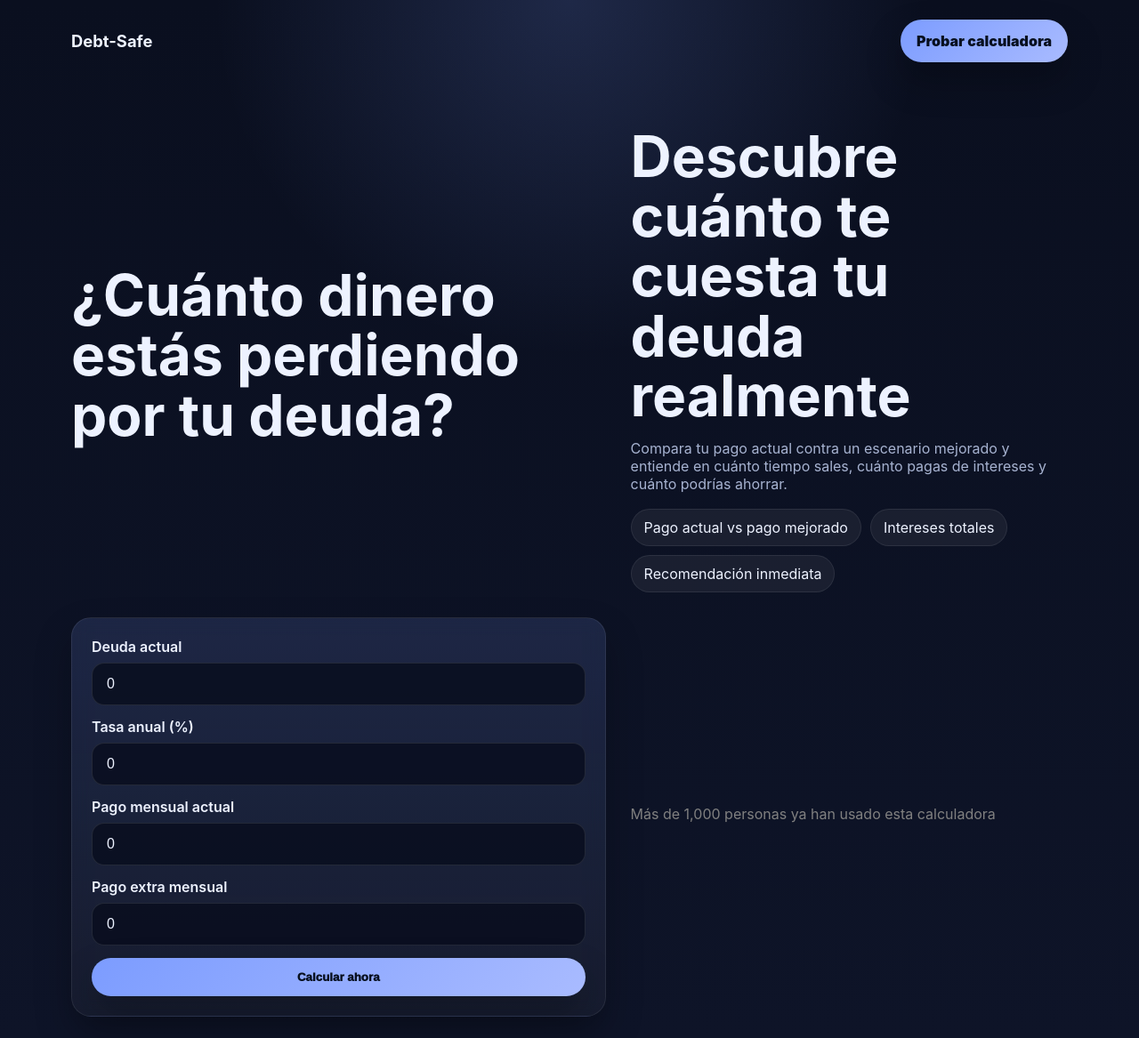
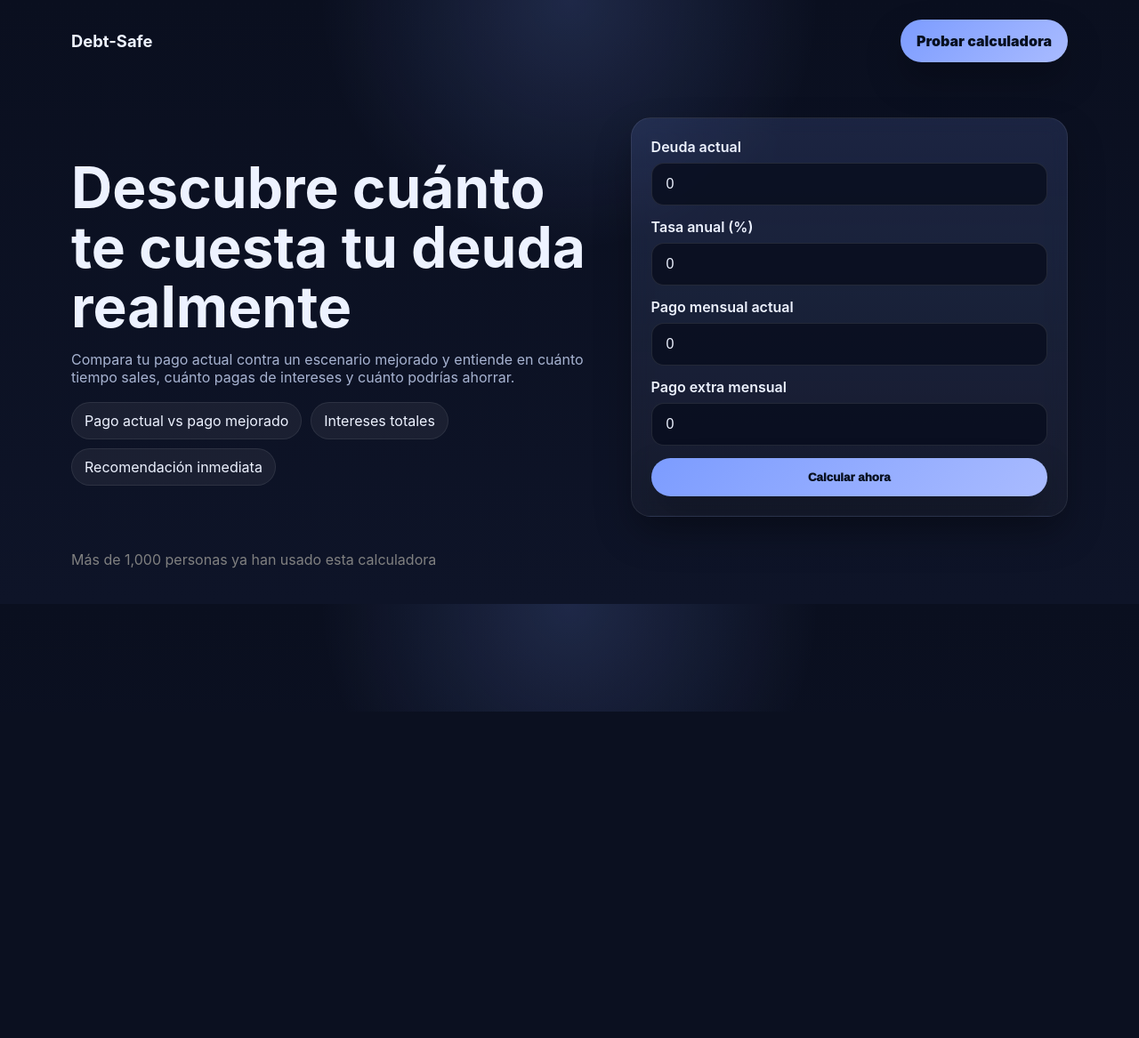
Before and after one commit to DanielMB2003/debt-safe, a FastAPI app: page / in a window 1280 px wide. Shown: the whole page at 89% size. After the commit the page ends 800 px from the top, so only its background shows below. Run offline with FastAPI, Linux system fonts and the light colour scheme.

Commit message:
Mejora de Feeling 4

```diff
--- a/app/static/css/styles.css
+++ b/app/static/css/styles.css
@@ -61,6 +61,7 @@ body {
   font-weight: 1000;
   cursor: pointer;
   box-shadow: var(--shadow);
+  gap: 10px;
 }
 
 .hero {
--- a/app/templates/home.html
+++ b/app/templates/home.html
@@ -3,9 +3,6 @@
 {% block content %}
 <section class="hero">
   <div class="container hero-grid">
-    <h2 class="hero-title">
-      ¿Cuánto dinero estás perdiendo por tu deuda?
-    </h2>
     <div>
       <h2 class="hero-title">Descubre cuánto te cuesta tu deuda realmente</h2>
       <p class="hero-copy">
```
